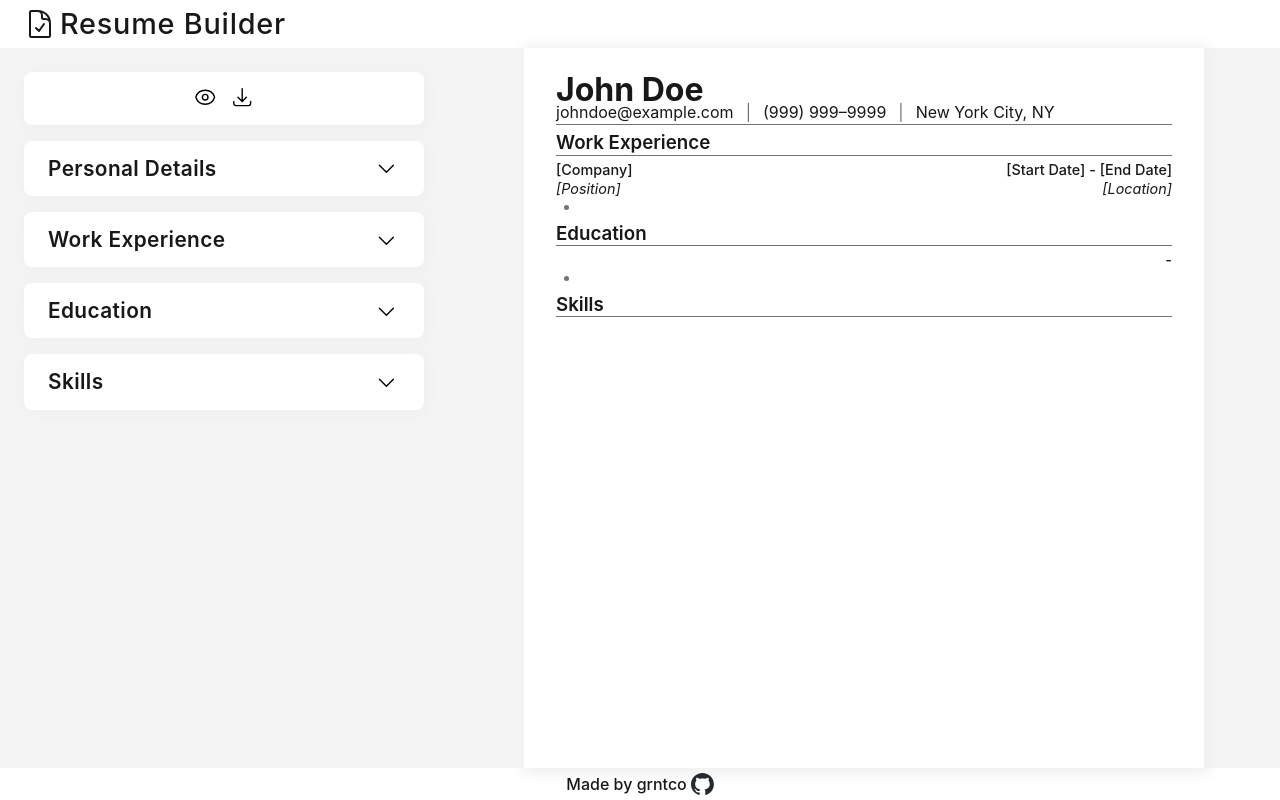
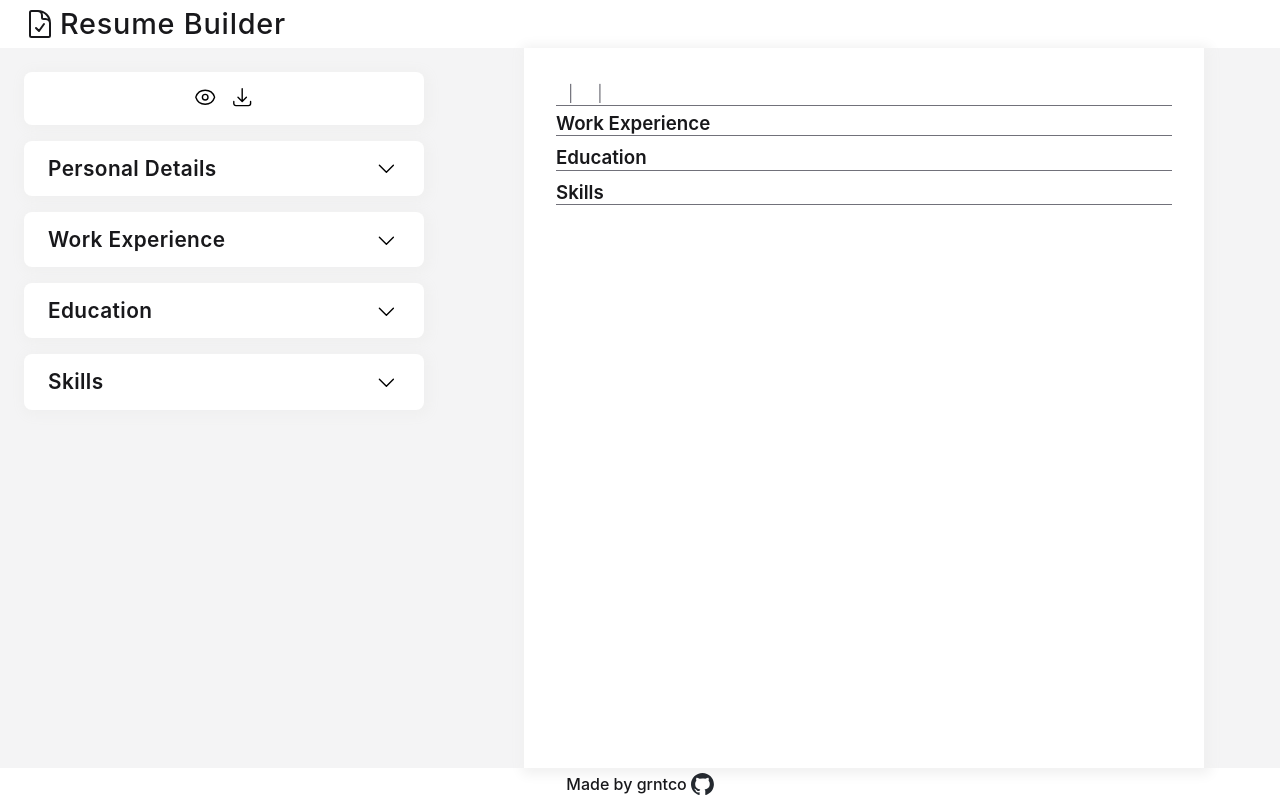
Before and after one commit to grntco/resume-builder, a React (Vite) app: page / in a window 1280 px wide. Built offline with nearby package versions, Linux system fonts and the light colour scheme.

Commit message:
only shows hyphens and bullets on resume when inputs have values

```diff
--- a/src/components/ResumeExperience.jsx
+++ b/src/components/ResumeExperience.jsx
@@ -6,7 +6,7 @@ export function ResumeExperience({ data, title }) {
                 <div key={fieldsetIndex} className="resume__experience-container">
                     <div className="resume__details-container">
                         <h4>{fieldset[0].value}</h4>
-                        <p>{fieldset[3].value} - {fieldset[4].value}</p>
+                        <p>{fieldset[3].value} {fieldset[3].value !== "" && fieldset[4].value !== "" ? "-" : ""} {fieldset[4].value}</p>
                     </div>
                     <div className="resume__details-container">
                         <p>{fieldset[1].value}</p>
@@ -16,7 +16,9 @@ export function ResumeExperience({ data, title }) {
                         {
                             fieldset.filter(input => input.label === "Responsibilities")[0]
                             .responsibilities.map((responsibility, i) => {
-                                return <li key={i}>{responsibility}</li>
+                                if (responsibility !== "") {
+                                    return <li key={i}>{responsibility}</li>
+                                }
                             })
                         }
                     </ul>
--- a/src/components/cards/Form.jsx
+++ b/src/components/cards/Form.jsx
@@ -42,10 +42,8 @@ export function Form({ form, handleInputChange, handleAddFieldset, handleDeleteF
                                                         })
                                                     }
                                                 </div>
-                                                {/* <div className="btn-container"> */}
-                                                    <button className="default-btn add-btn" onClick={(e) => handleAddResponsibility(e, form, fieldset)}>Add Responsibilities</button>
-                                                    <button className="default-btn delete-btn" onClick={(e) => handleDeleteResponsibility(e, form ,fieldset)}>Delete Responsibilities</button>
-                                                {/* </div> */}
+                                                <button className="default-btn add-btn" onClick={(e) => handleAddResponsibility(e, form, fieldset)}>Add Responsibilities</button>
+                                                <button className="default-btn delete-btn" onClick={(e) => handleDeleteResponsibility(e, form ,fieldset)}>Delete Responsibilities</button>
                                             </li>
                                         )
                                     }
--- a/src/resumeData.js
+++ b/src/resumeData.js
@@ -4,19 +4,19 @@ export const resumeData = [
         fieldsets: [
             [{
                 label: "Full Name",
-                value: "John Doe",
+                value: "",
             },
             {
                 label: "Email",
-                value: "johndoe@example.com",
+                value: "",
             },
             {
-                label: "Phone Number",
-                value: "(999) 999–9999",
+                label: "",
+                value: "",
             },
             {
                 label: "Location",
-                value: "New York City, NY",
+                value: "",
             }]
         ]
     },
@@ -27,23 +27,23 @@ export const resumeData = [
         fieldsets: [
             [{
                 label: "Company",
-                value: "[Company]",
+                value: "",
             },
             {
                 label: "Position",
-                value: "[Position]",
+                value: "",
             },
             {
                 label: "Location",
-                value: "[Location]",
+                value: "",
             },
             {
                 label: "Start Date",
-                value: "[Start Date]",
+                value: "",
             },
             {
                 label: "End Date",
-                value: "[End Date]",
+                value: "",
             },
             {
                 label: "Responsibilities",
--- a/src/styles/Form.css
+++ b/src/styles/Form.css
@@ -85,20 +85,28 @@
     /* text-transform: uppercase; */
 }
 
-.input {
+.input, .textarea {
     font-family: var(--font-family);
     font-weight: 500;
     border: 2px solid var(--secondary-bg-color);
     outline: none;
     background-color: var(--secondary-bg-color);
     padding: 8px 4px;
-    height: 1.8rem;
     border-radius: 4px;
     color: var(--secondary-txt-color);
     transition: transform 0.025s ease-out;
 }
 
-.input:focus {
+.input {
+    height: 1.8rem;
+}
+
+.textarea {
+    min-height: 3rem;
+    resize: vertical;
+}
+
+.input:focus, .textarea:focus {
     border: 2px solid var(--input-focus-color);
     color: var(--primary-txt-color);
     -webkit-box-shadow: 2px 2px 12px 4px rgba(56,189,248,0.2);
@@ -119,25 +127,3 @@
     flex-direction: column;
     gap: 8px;
 }
-
-.textarea {
-    font-family: var(--font-family);
-    font-weight: 500;
-    border: 2px solid var(--secondary-bg-color);
-    outline: none;
-    background-color: var(--secondary-bg-color);
-    padding: 8px 4px;
-    border-radius: 4px;
-    color: var(--secondary-txt-color);
-    transition: transform 0.025s ease-out;
-    resize: vertical;
-}
-
-.textarea:focus {
-    border: 2px solid var(--input-focus-color);
-    color: var(--primary-txt-color);
-    -webkit-box-shadow: 2px 2px 12px 4px rgba(56,189,248,0.2);
-    -moz-box-shadow: 2px 2px 12px 4px rgba(56,189,248,0.2);
-    box-shadow: 2px 2px 12px 4px rgba(56,189,248,0.2);
-    transform: scale(1.025);
-}
```
